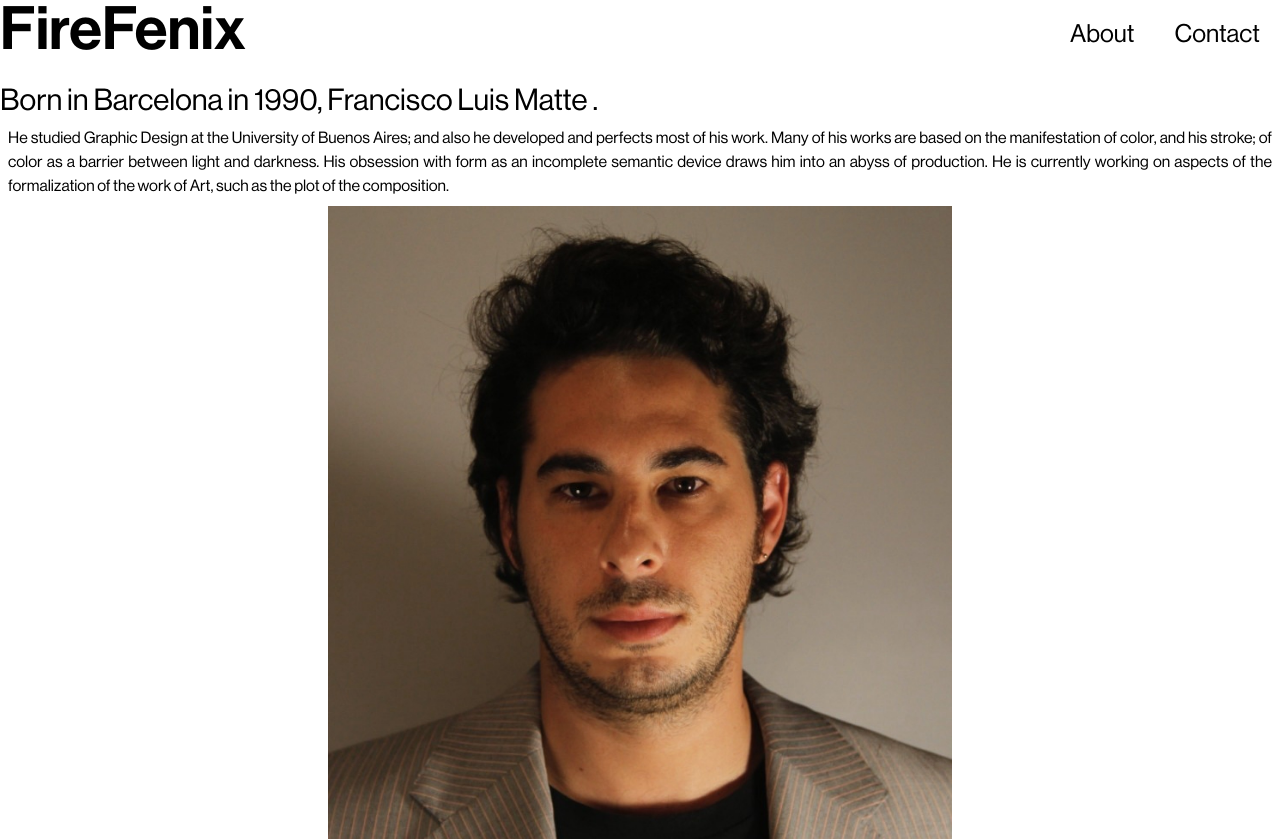
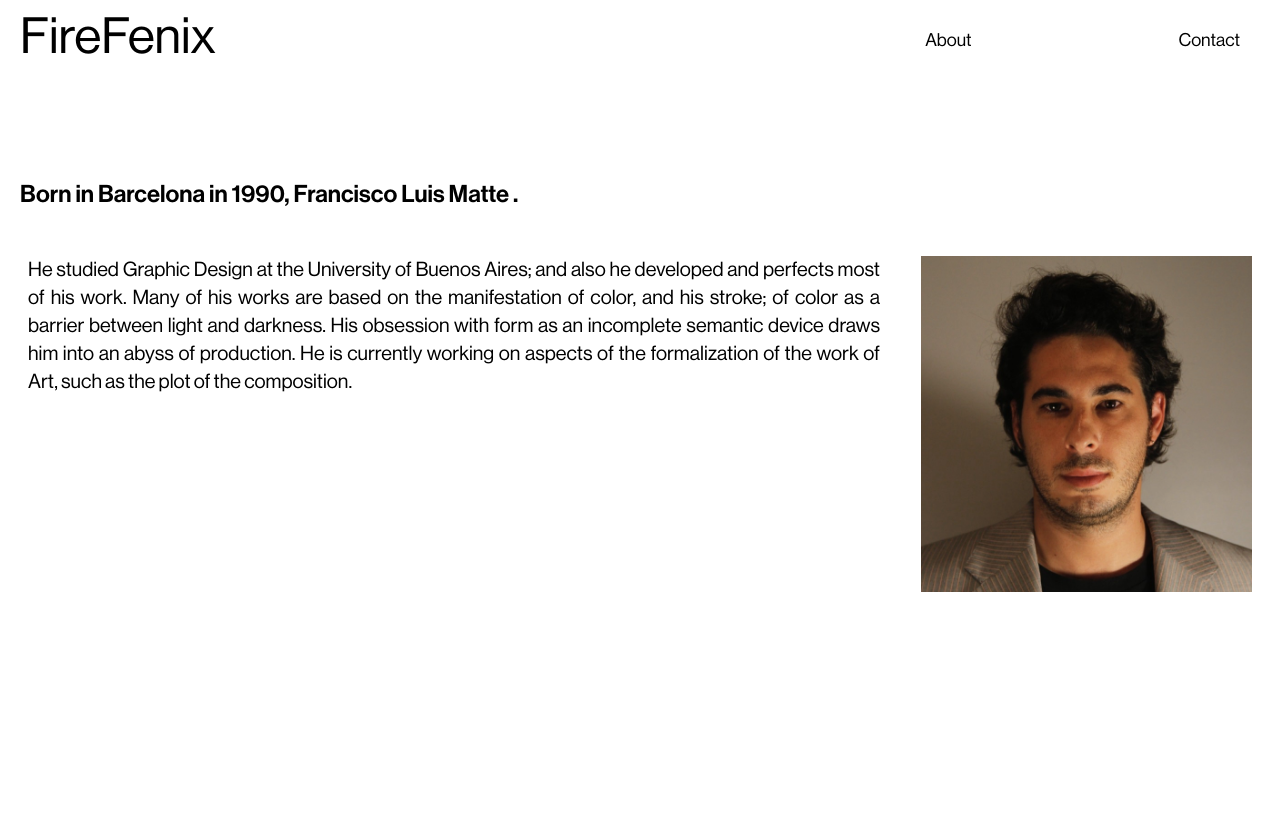
Before and after one commit to marcogiabbani/FireFenix, a React (Vite) app: page /about in a window 1280 px wide. After the commit the page ends 800 px from the top, so only its background shows below. Built offline with nearby package versions, Linux system fonts and the light colour scheme.

Commit message:
completes md of navbar and home, missing about and contact

```diff
--- a/src/components/About.jsx
+++ b/src/components/About.jsx
@@ -3,13 +3,13 @@ import { Fran } from '../assets/index'
 
 function About() {
   return (
-    <div className='h-[100%] flex flex-col'>
-      <div className='pt-3 sm:h-1/6 sm:flex sm:flex-col sm:justify-center'>
-        <p className='text-3xl'>Born in Barcelona in 1990, Francisco Luis Matte .</p>
+    <div className='h-[100%] flex flex-col md:mx-5'>
+      <div className='pt-3 sm:h-1/6 sm:flex sm:flex-col sm:justify-center md:mt-12 '>
+        <p className='text-3xl font-[NeueHaasGrotDisp65Medium] md:text-2xl'>Born in Barcelona in 1990, Francisco Luis Matte .</p>
       </div>
 
-      <div className=' sm:flex sm:flex-col sm:justify-evenly'>
-        <div className='px-2 pt-2'>
+      <div className=' sm:flex sm:flex-col sm:justify-evenly md:flex-row md:justify-between '>
+        <div className='px-2 pt-2 md:w-[70%] md:text-xl'>
           <p className='text-justify'>He studied Graphic Design at the University of Buenos Aires; and also he
         developed and perfects most of his work. Many of his works are based on the
         manifestation of color, and his stroke; of color as a barrier between light and
@@ -18,8 +18,8 @@ function About() {
         formalization of the work of Art, such as the plot of the composition.</p>
         </div>
 
-        <div className='ss:flex ss:justify-center'>
-          <img src={`${Fran}`} alt="fran" className='px-2 pt-2 ss:w-1/2'/>
+        <div className='ss:flex ss:justify-center md:w-[28%]'>
+          <img src={`${Fran}`} alt="fran" className='px-2 pt-2 ss:w-1/2 md:w-auto'/>
         </div>
       </div>
     </div>
--- a/src/components/Home.jsx
+++ b/src/components/Home.jsx
@@ -4,27 +4,18 @@ import  { artDisplay, socialMedia }  from '../constants'
 
 function Home() {
   return (
-    <div className='h-[90%] flex flex-col justify-between'>
+    <div className='h-[90%] flex flex-col justify-between md:h-[85%]'>
 
-      {/* <div className="snap-x mx-auto snap-mandatory h-[80%] flex w-full overflow-scroll ">
+      <div className="overflow-y-scroll snap snap-y snap-mandatory h-1/2 my-auto flex flex-col md:h-[80%] ">
         {artDisplay.map((painting) => {
           return (
-            <div key={painting.id} className="snap-start w-full flex-shrink-0 h-auto flex items-center justify-center px-2 ">
-              <img src={`${painting.content}`} className='max-h-[100%]' />
-            </div>)
-        })}
-      </div> */}
-
-      <div className="overflow-y-scroll snap snap-y snap-mandatory h-1/2 my-auto flex flex-col ">
-        {artDisplay.map((painting) => {
-          return (
-            <div key={painting.id} className="snap-start h-full flex-shrink-0 w-auto flex items-center justify-center px-2 ">
+            <div key={painting.id} className="snap-start h-full flex-shrink-0 w-auto flex items-center justify-center px-2">
               <img src={`${painting.content}`} className='max-h-[100%]' />
             </div>)
         })}
       </div>
 
-      <div className='flex flex-col pl-2 text-xl text-center'>
+      <div className='flex flex-col pl-2 text-xl text-center md:text-left md:text-xs'>
         {socialMedia.map((socialNetwork) => {
           return (
             <a target="_blank" href={`${socialNetwork.link}`} key={socialNetwork.id} rel="noreferrer">
--- a/src/components/NavBar.jsx
+++ b/src/components/NavBar.jsx
@@ -10,22 +10,22 @@ function Navbar() {
   const [toggle, setToggle] = useState(false);
 
   return (
-    <nav className="min-w-[250px] max-h-20 flex justify-between ">
+    <nav className="min-w-[250px] max-h-20 flex justify-between md:px-5 md:py-3 md:w-auto">
 
-      <div className='w-10/12 '>
+      <div className='w-10/12 sm:w-2/3 md:w-2/3 '>
         <Link to='/'>
-          <span className='text-6xl font-[NeueHaasGrotDisp65Medium]'>
+          <span className='text-6xl md:text-[50px]'>
                 FireFenix
           </span>
         </Link>
       </div>
 
       {/* big screen */}
-      <ul className="hidden sm:flex list-none items-center 4k:w-8/12 4k:justify-evenly">
+      <ul className="hidden sm:flex justify-between list-none items-center sm:w-1/3 md:w-[27%] md:justify-between md:pr-5">
 
         {navLinks.map((nav) => (
           <Link to={`/${nav.link}`} key={nav.id}>
-            <li key={nav.id} className="cursor-pointer py-4 px-5 text-[25px]">
+            <li key={nav.id} className="cursor-pointer py-4 text-[25px] md:text-[18px]">
               {nav.title}
             </li>
           </Link>
```
